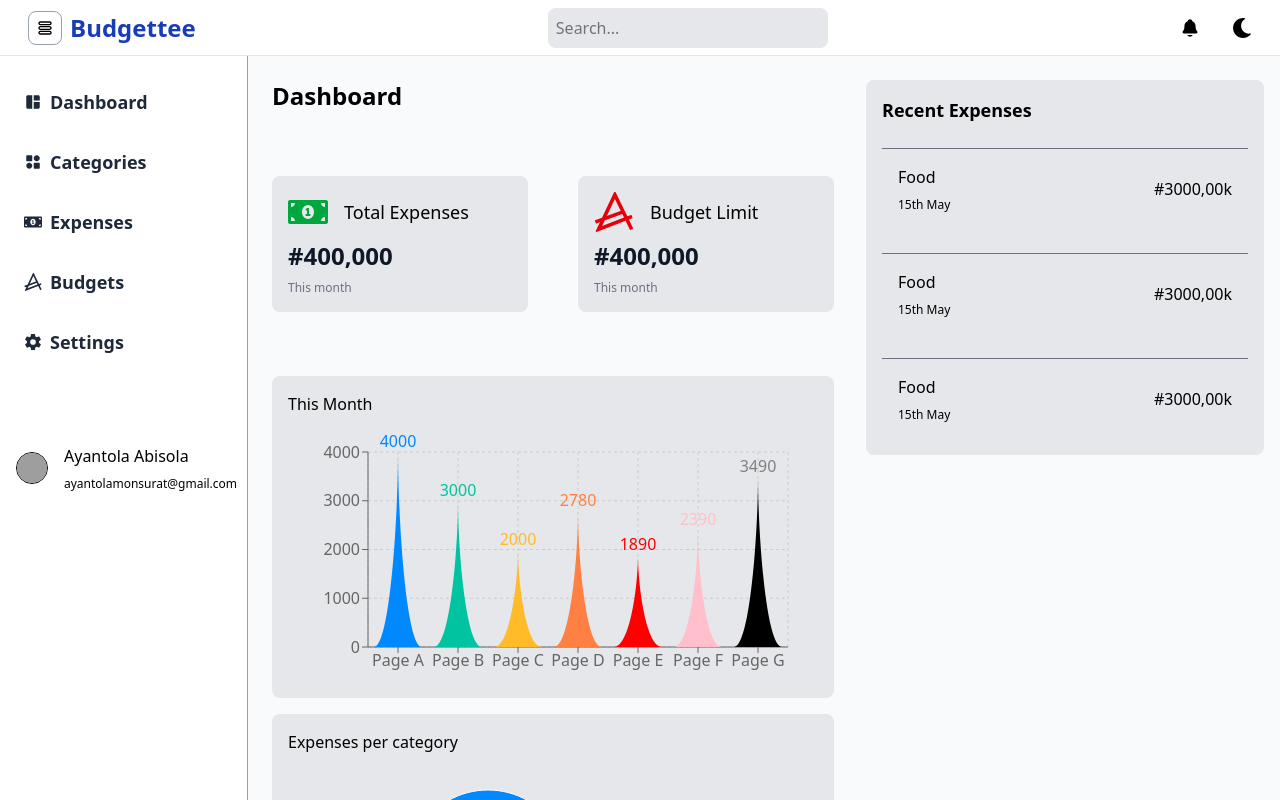
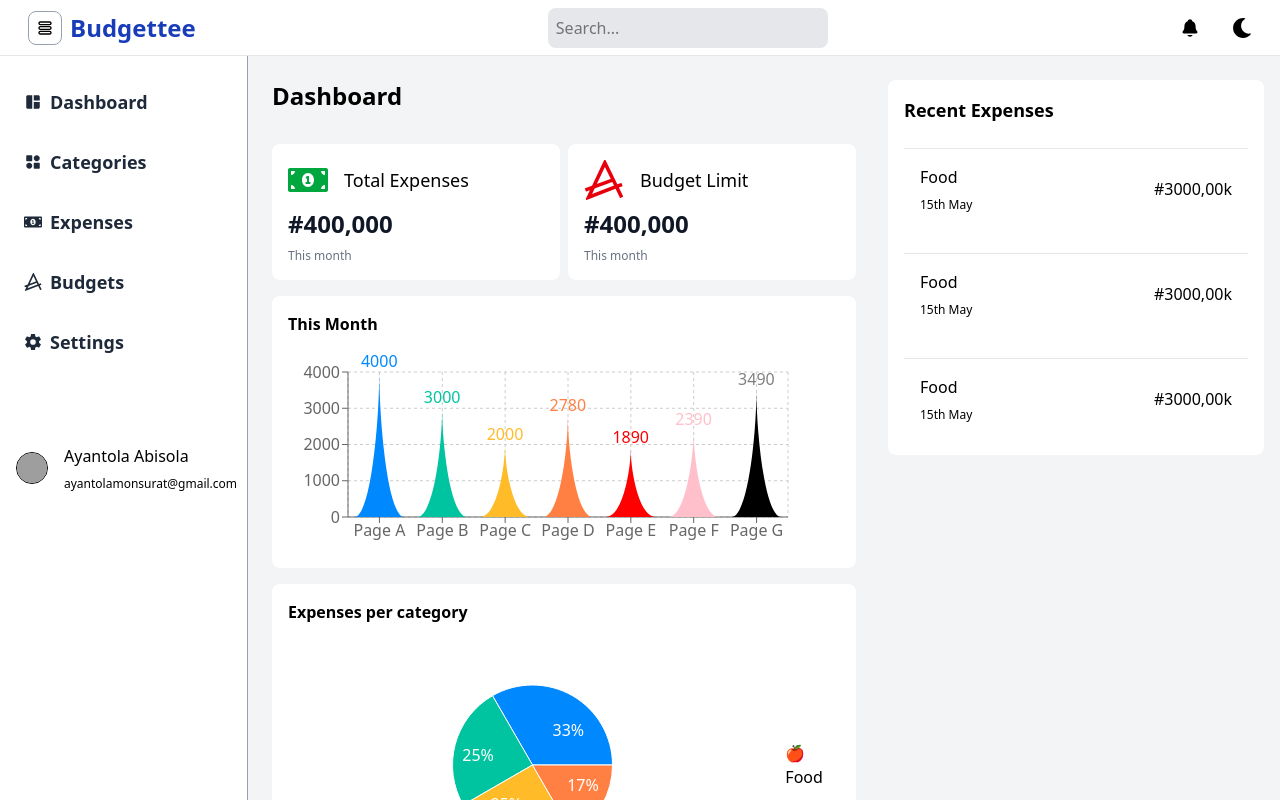
Before and after one commit to DevMeley/Expense-Tracker, a React (Vite) app: page /dashboard in a window 1280 px wide. Shown: the top 800 px of the page. Built offline with nearby package versions, Linux system fonts and the light colour scheme; grey boxes are pictures that could not be loaded.

Commit message:
refactor: update UI components for consistency and improved styling

```diff
--- a/src/App.jsx
+++ b/src/App.jsx
@@ -1,6 +1,5 @@
 import { Route, Routes, useLocation } from "react-router";
 import "./App.css";
-import Test from "./Components/Test";
 import Dashboard from "./Pages/Dashboard";
 import SideBar from "./Components/SideBar";
 import Header from "./Components/Header";
@@ -13,6 +12,8 @@ function App() {
   const [darkMode, setDarkMode] = useState(false)
   const [isSideBar, setIsSideBar] = useState(false)
   const location = useLocation();
+
+
   const isDashboard = location.pathname === '/dashboard';
 
   const toggleDarkMode = () =>{
@@ -21,10 +22,11 @@ function App() {
   const openSideMenu = () =>{
     setIsSideBar(!isSideBar)
   }
+
   return (
-    <div className={`${darkMode && 'dark'}  bg-gray-50 ${isDashboard ? 'h-full' : 'min-h-screen'} dark:bg-gray-900 dark:text-gray-100 pb-6`}>
-      <Header toggleDarkMode={toggleDarkMode} darkMode={darkMode} openSideMenu={openSideMenu}/>
-      <SideBar openSideMenu={openSideMenu} isSideBar={isSideBar}/>
+    <div className={`${darkMode && 'dark'}  bg-gray-100 ${isDashboard ? 'h-full' : 'min-h-screen'} dark:bg-gray-900 dark:text-gray-100 pb-6`}>
+      <Header toggleDarkMode={toggleDarkMode} darkMode={darkMode} openSideMenu={openSideMenu} />
+      <SideBar openSideMenu={openSideMenu} isSideBar={isSideBar} />
       <main className="pt-20 mx-4 lg:ml-68 z-40">
         <Routes>
           <Route path="/dashboard" element={<Dashboard />} />
--- a/src/Components/AreaChartComponent.jsx
+++ b/src/Components/AreaChartComponent.jsx
@@ -1,4 +1,4 @@
-import { Bar, BarChart, CartesianGrid, Cell, ResponsiveContainer, XAxis, YAxis } from "recharts";
+import { Bar, BarChart, CartesianGrid, Cell, ResponsiveContainer, Tooltip, XAxis, YAxis } from "recharts";
 
 const colors = ['#0088FE', '#00C49F', '#FFBB28', '#FF8042', 'red', 'pink'];
 
@@ -62,15 +62,14 @@ const TriangleBar = (props) => {
 function AreaChartComponent() {
 
   return (
-    <div>
-      <ResponsiveContainer width={530} height={250}>
+    <div className="w-full" style={{ maxWidth: 530 }}>
+      <ResponsiveContainer width="100%" height={200}>
         <BarChart
-
       data={data}
       margin={{
         top: 20,
         right: 30,
-        left: 20,
+        left: 0,
         bottom: 5,
       }}
     >
@@ -82,6 +81,7 @@ function AreaChartComponent() {
           <Cell key={`cell-${index}`} fill={colors[index % 20]} />
         ))}
       </Bar>
+      <Tooltip/>
     </BarChart>
       </ResponsiveContainer>
     </div>
--- a/src/Components/PieChartComponent.jsx
+++ b/src/Components/PieChartComponent.jsx
@@ -1,5 +1,5 @@
 import React from "react";
-import { Cell, Pie, PieChart, ResponsiveContainer } from "recharts";
+import { Cell, Pie, PieChart, ResponsiveContainer, Tooltip } from "recharts";
 
 const data = [
   { name: 'Group A', value: 400 },
@@ -22,8 +22,8 @@ const renderCustomizedLabel = ({ cx, cy, midAngle, innerRadius, outerRadius, per
 };
 function PieChartComponent() {
   return (
-    <div>
-      <ResponsiveContainer width={400} height={200}>
+    <div className="w-full" style={{ maxWidth: 530 }}>
+      <ResponsiveContainer width="100%" height={250}>
       <PieChart >
         <Pie
           data={data}
@@ -39,6 +39,7 @@ function PieChartComponent() {
             <Cell key={`cell-${entry.name}`} fill={COLORS[index % COLORS.length]} />
           ))}
         </Pie>
+        <Tooltip/>
       </PieChart>
     </ResponsiveContainer>
     </div>
--- a/src/Components/RecentExpenses.jsx
+++ b/src/Components/RecentExpenses.jsx
@@ -4,21 +4,21 @@ function RecentExpenses() {
   return (
     <div className='flex flex-col gap-6'>
         <span className='text-lg font-bold'>Recent Expenses</span>
-        <div className=" flex items-center justify-between p-4 border-t border-gray-500">
+        <div className=" flex items-center justify-between p-4 border-t border-gray-200 dark:border-gray-600">
             <div className="flex flex-col gap-2">
                 <span>Food</span>
                 <span className='text-xs'>15th May</span>
             </div>
             <span>#3000,00k</span>
         </div>
-        <div className=" flex items-center justify-between p-4 border-t border-gray-500">
+        <div className=" flex items-center justify-between p-4 border-t border-gray-200 dark:border-gray-600">
             <div className="flex flex-col gap-2">
                 <span>Food</span>
                 <span className='text-xs'>15th May</span>
             </div>
             <span>#3000,00k</span>
         </div>
-        <div className=" flex items-center justify-between p-4 border-t border-gray-500">
+        <div className=" flex items-center justify-between p-4 border-t border-gray-200 dark:border-gray-600">
             <div className="flex flex-col gap-2">
                 <span>Food</span>
                 <span className='text-xs'>15th May</span>
--- a/src/Components/SideBar.jsx
+++ b/src/Components/SideBar.jsx
@@ -6,7 +6,7 @@ import { SiActualbudget } from "react-icons/si";
 import { IoSettingsSharp } from "react-icons/io5";
 import { Link } from "react-router";
 
-function SideBar({ isSideBar }) {
+function SideBar({ isSideBar, setNotificationToggle, openNotication }) {
   const menu = [
     { item: "Dashboard", icon: <MdSpaceDashboard />, link: '/dashboard'},
     { item: "Categories", icon: <BiSolidCategoryAlt />, link: "/categories" },
--- a/src/Pages/Budgets.jsx
+++ b/src/Pages/Budgets.jsx
@@ -12,7 +12,7 @@ function Budgets() {
         </button>
       </div>
       <div className=" flex flex-col gap-4">
-        <div className="w-full bg-gray-200 p-4 rounded-lg dark:bg-gray-800">
+        <div className="w-full bg-white p-4 rounded-lg dark:bg-gray-800">
             <span>Limit: #40,000</span>
         </div>
       </div>
--- a/src/Pages/Categories.jsx
+++ b/src/Pages/Categories.jsx
@@ -12,7 +12,7 @@ function Categories() {
         </button>
       </div>
       <div className=" flex flex-col lg:grid grid-cols-2 gap-4">
-        <div className="flex items-center justify-between bg-gray-200 p-4 h-24 rounded-lg dark:bg-gray-800">
+        <div className="flex items-center justify-between bg-white p-4 h-24 rounded-lg dark:bg-gray-800">
           <span className="text-lg">Food</span>
           <div className="flex items-center gap-4">
             <button className="bg-gray-200 dark:bg-gray-700 p-2 rounded-lg hover:border border-gray-400">
@@ -23,7 +23,7 @@ function Categories() {
             </button>
           </div>
         </div>
-        <div className="flex items-center justify-between bg-gray-200 p-4 h-24 rounded-lg dark:bg-gray-800">
+        <div className="flex items-center justify-between bg-white p-4 h-24 rounded-lg dark:bg-gray-800">
           <span className="text-lg">Food</span>
           <div className="flex items-center gap-4">
             <button className="bg-gray-200 dark:bg-gray-700 p-2 rounded-lg hover:border border-gray-400">
@@ -34,7 +34,7 @@ function Categories() {
             </button>
           </div>
         </div>
-        <div className="flex items-center justify-between bg-gray-200 p-4 h-24 rounded-lg dark:bg-gray-800">
+        <div className="flex items-center justify-between bg-white p-4 h-24 rounded-lg dark:bg-gray-800">
           <span className="text-lg">Food</span>
           <div className="flex items-center gap-4">
             <button className="bg-gray-200 dark:bg-gray-700 p-2 rounded-lg hover:border border-gray-400">
--- a/src/Pages/Dashboard.jsx
+++ b/src/Pages/Dashboard.jsx
@@ -7,12 +7,14 @@ import RecentExpenses from "../Components/RecentExpenses";
 function Dashboard() {
   return (
     <div className="flex flex-col gap-8 lg:flex-row justify-between">
-      <div className="flex flex-col gap-16 lg:flex-3 ">
+      <div className="flex flex-col gap-8 lg:flex-3 ">
         <span className="font-bold lg:text-2xl">Dashboard</span>
+        <div className="flex flex-col gap-4">
+
         <div className="flex justify-between items-center gap-2">
-          <div className="p-4 bg-gray-200 dark:bg-gray-600 rounded-lg h-full lg:w-64 ">
+          <div className="p-4 bg-white dark:bg-gray-600 w-58 rounded-lg h-full lg:w-72 ">
             <div className="flex flex-col gap-2">
-              <span className="flex items-center gap-2 lg:gap-4 lg:text-lg">
+              <span className="flex items-center text-sm gap-2 lg:gap-4 lg:text-lg">
                 <FaMoneyBillAlt className="text-green-600 size-5 lg:size-10" />
                 Total Expenses
               </span>
@@ -22,9 +24,9 @@ function Dashboard() {
               </span>
             </div>
           </div>
-          <div className="p-4 bg-gray-200 dark:bg-gray-600 rounded-lg h-full lg:w-64">
+          <div className="p-4 bg-white dark:bg-gray-600 w-58 rounded-lg h-full lg:w-72">
             <div className="flex flex-col gap-2">
-              <span className="flex items-center gap-2 lg:gap-4 lg:text-lg">
+              <span className="flex items-center text-sm gap-2 lg:gap-4 lg:text-lg">
                 <SiActualbudget className="text-red-600 size-5 lg:size-10" />
                 Budget Limit
               </span>
@@ -36,13 +38,13 @@ function Dashboard() {
           </div>
         </div>
         <div className="flex flex-col gap-4">
-          <div className="p-4 w-full bg-gray-200 dark:bg-gray-800 rounded-lg flex flex-col gap-4">
-            <span>This Month</span>
+          <div className="p-4 w-full bg-white dark:bg-gray-800 rounded-lg flex flex-col gap-4">
+            <span className="font-bold">This Month</span>
             <AreaChartComponent />
           </div>
-          <div className="p-4 w-full bg-gray-200 dark:bg-gray-800 rounded-lg flex flex-col gap-4">
-            <span>Expenses per category</span>
-            <div className="flex items-center gap-4">
+          <div className="p-4 w-full bg-white dark:bg-gray-800 rounded-lg flex flex-col gap-4">
+            <span className="font-bold">Expenses per category</span>
+            <div className="flex flex-col items-center lg:flex-row gap-2">
               <PieChartComponent />
               <div className="">
                 <span> 🍎 Food</span>
@@ -51,7 +53,8 @@ function Dashboard() {
           </div>
         </div>
       </div>
-      <div className=" flex flex-col w-full lg:flex-2 h-full bg-gray-200 dark:bg-gray-800 rounded-lg p-4 ">
+        </div>
+      <div className=" flex flex-col w-full lg:flex-2 h-full bg-white dark:bg-gray-800 rounded-lg p-4 ">
         {<RecentExpenses/>}
       </div>
     </div>
--- a/src/Pages/Expenses.jsx
+++ b/src/Pages/Expenses.jsx
@@ -16,7 +16,7 @@ function Expenses() {
           <span>Filter by</span>
           <select
             name="filter"
-            className="outline-0 bg-gray-200 p-2 rounded-lg w-34 dark:bg-gray-600"
+            className="outline-0 bg-white p-2 rounded-lg w-34 dark:bg-gray-600"
           >
             <option>All</option>
             <option value="High">Category</option>
@@ -24,7 +24,7 @@ function Expenses() {
           </select>
         </div>
         <div className="">
-          <table className=" bg-gray-200 dark:bg-gray-800 rounded-lg overflow-hidden lg:w-full">
+          <table className=" bg-white dark:bg-gray-800 rounded-lg overflow-hidden lg:w-full">
             <thead>
               <tr className="border-b border-gray-400 dark:border-gray-700">
                 <th className="px-4 py-2 text-left">Date</th>
```
Also changed, not shown: src/Components/Header.jsx (+18 -3 lines).
